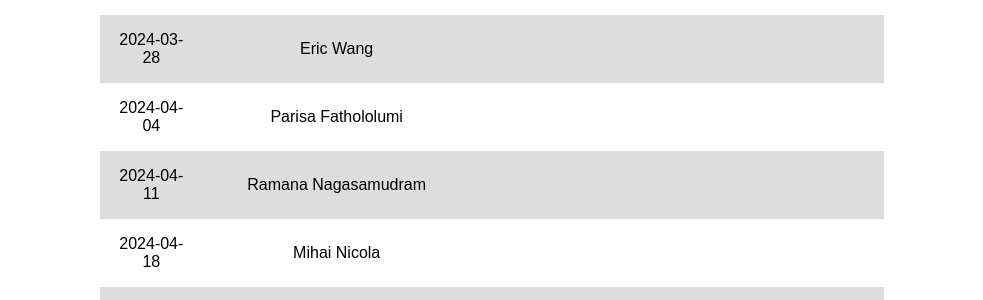
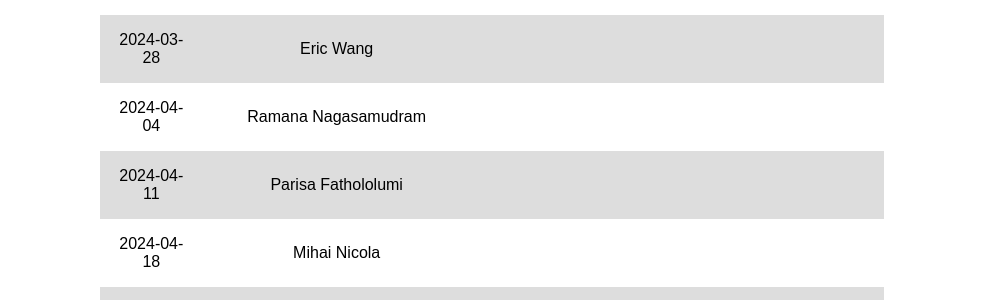
Before and after one commit to mgree/cypress, a Jekyll site: the page built from schedule.md, in a window 1280 px wide. Shown: the part 1553-1853 px from the top of the page, without its empty margins (148-1131 px from the left). Built offline with Jekyll 4.4.1, drawn with Linux system fonts in a browser that asks for light colours.

Commit message:
swap slots

```diff
--- a/schedule.md
+++ b/schedule.md
@@ -34,8 +34,8 @@ find someone willing to take your place first.
 | 2024-03-14 | **SPRING BREAK** | |
 | 2024-03-21 | Koss Kleftogiorgos | |
 | 2024-03-28 | Eric Wang | |
-| 2024-04-04 | Parisa Fathololumi | |
-| 2024-04-11 | Ramana Nagasamudram | |
+| 2024-04-04 | Ramana Nagasamudram | |
+| 2024-04-11 | Parisa Fathololumi | |
 | 2024-04-18 | Mihai Nicola | |
 | 2024-04-25 | | |
 | 2024-05--2 | Shan Huang | |
```
